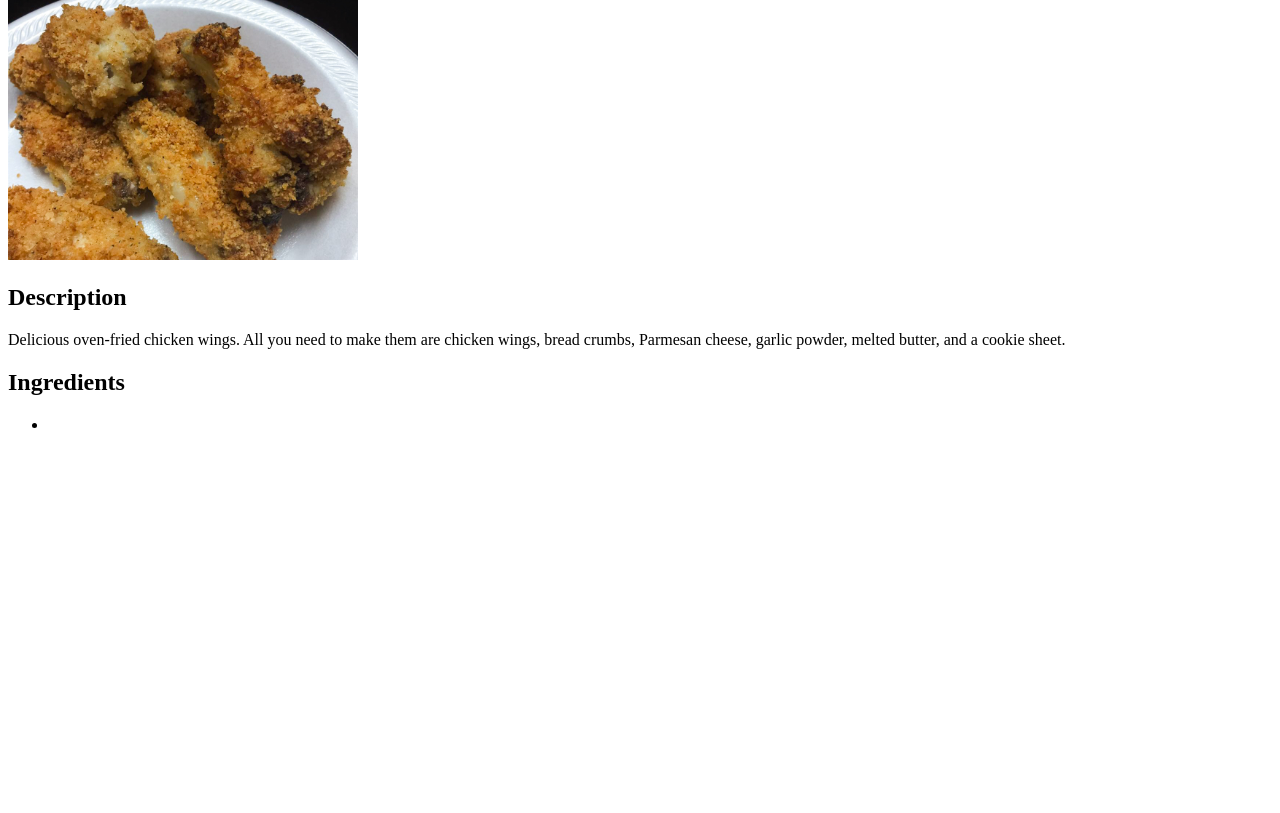
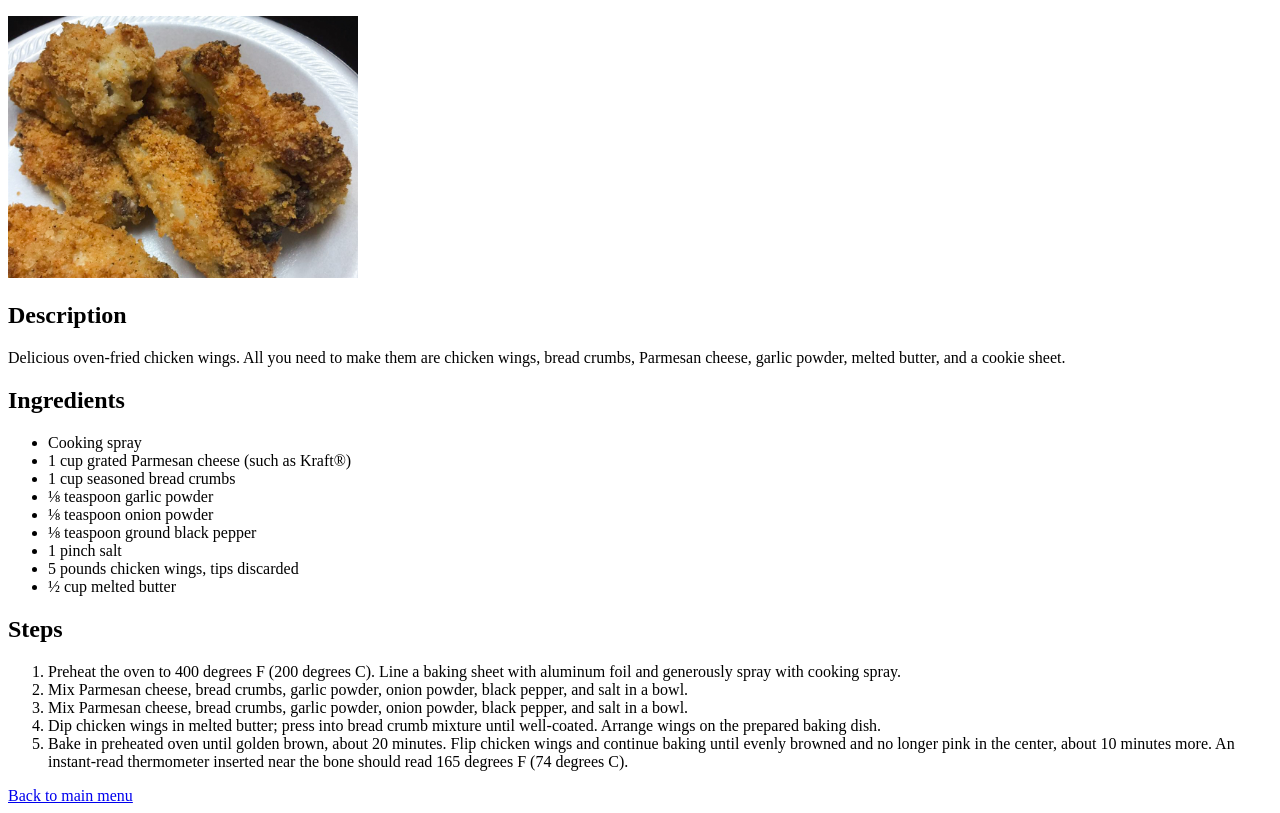
Before and after one commit to cmiluw/odin-recipes, a plain HTML site: page recipes/chicken_wing.html in a window 1280 px wide. Shown: the part 100-913 px from the top of the page. Before the commit the page ends 800 px from the top, so only its background shows below. Drawn offline with Linux system fonts and the light colour scheme.

Commit message:
add content to chicken wing page

```diff
--- a/recipes/chicken_wing.html
+++ b/recipes/chicken_wing.html
@@ -8,12 +8,32 @@
   <body>
    <h1>Oven-Fried Chicken Wings</h1>
    <a href="https://www.allrecipes.com/recipe/229774/oven-fried-chicken-wings/" target="_blank">Original Source</a><br>
+   <br>
    <img src="../img/chicken.jpeg" width=350>
    <h2>Description</h2>
    <p>Delicious oven-fried chicken wings. All you need to make them are chicken wings, bread crumbs, Parmesan cheese, garlic powder, melted butter, and a cookie sheet.</p>
 
    <h2>Ingredients</h2>
    <ul>
-    <li>
+    <li>Cooking spray</li>
+    <li>1 cup grated Parmesan cheese (such as Kraft®)</li>
+    <li>1 cup seasoned bread crumbs</li>
+    <li>⅛ teaspoon garlic powder</li>
+    <li>⅛ teaspoon onion powder</li>
+    <li>⅛ teaspoon ground black pepper</li>
+    <li>1 pinch salt</li>
+    <li>5 pounds chicken wings, tips discarded</li>
+    <li>½ cup melted butter</li>
+   </ul>
+
+   <h2>Steps</h2>
+   <ol>
+    <li>Preheat the oven to 400 degrees F (200 degrees C). Line a baking sheet with aluminum foil and generously spray with cooking spray.</li>
+    <li>Mix Parmesan cheese, bread crumbs, garlic powder, onion powder, black pepper, and salt in a bowl.</li>
+    <li>Mix Parmesan cheese, bread crumbs, garlic powder, onion powder, black pepper, and salt in a bowl.</li>
+    <li>Dip chicken wings in melted butter; press into bread crumb mixture until well-coated. Arrange wings on the prepared baking dish.</li>
+    <li>Bake in preheated oven until golden brown, about 20 minutes. Flip chicken wings and continue baking until evenly browned and no longer pink in the center, about 10 minutes more. An instant-read thermometer inserted near the bone should read 165 degrees F (74 degrees C).</li>
+   </ol>
+   <a href="../index.html">Back to main menu</a>
   </body>
 </html>
```
